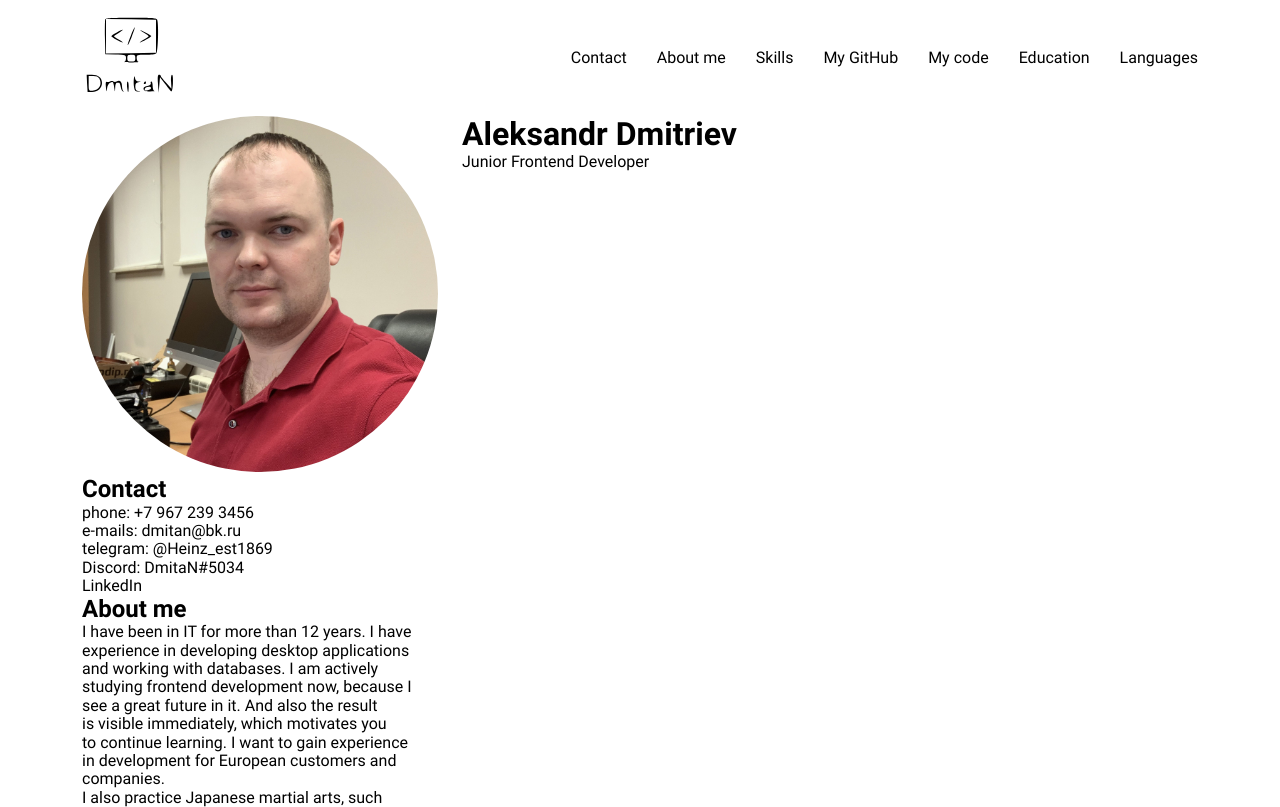
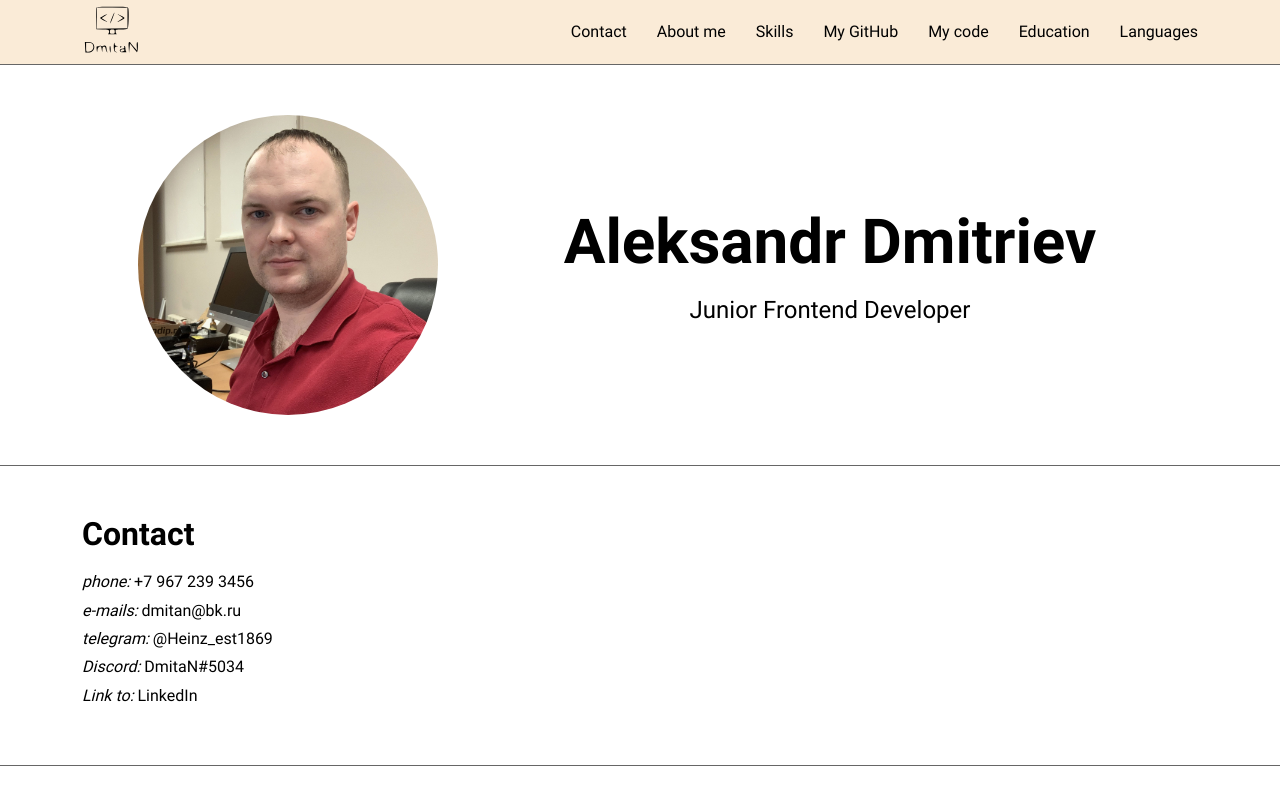
Before and after one commit to DmitaN/rsschool-cv, a plain HTML site: page index.html in a window 1280 px wide. Shown: the top 807 px of the page. Drawn offline with nearby package versions, Linux system fonts and the light colour scheme.

Commit message:
feat: update index.html: section-hero and add some general classes in style.css

```diff
--- a/css/style.css
+++ b/css/style.css
@@ -80,11 +80,25 @@ p {
   margin: 0;
 }
 
+.section-reset {
+  padding-top: 50px;
+  padding-bottom: 50px;
+
+  border-bottom: 1px solid #666666;
+}
+
+.title {
+  margin-bottom: 20px;
+}
+
 /* header */
 
 .header {
-  padding-top: 15px;
-  padding-bottom: 15px;
+  padding-top: 5px;
+  padding-bottom: 5px;
+
+  background-color: #faebd7;
+  border-bottom: 1px solid #666666;
 }
 
 .header__content {
@@ -95,6 +109,10 @@ p {
   margin-right: auto;
 }
 
+.header__logo {
+  height: 50px;
+}
+
 .nav__item:not(:last-child) {
   margin-right: 30px;
 }
@@ -103,4 +121,37 @@ p {
 
 .section-hero__img {
   border-radius: 100%;
+  height: 300px;
 }
+
+.section-hero__left {
+  justify-content: flex-end;
+}
+
+.section-hero__right {
+  flex-direction: column;
+  justify-content: center;
+  align-items: center;
+}
+
+.section-hero__title {
+  font-size: 62px;
+}
+
+.section-hero__descr {
+  font-size: 24px;
+}
+
+/* section-contact */
+
+.section-contact__title {
+  font-size: 32px;
+}
+
+.section-contact__item {
+  margin-bottom: 10px;
+}
+
+.section-contact__descr {
+  font-style: italic;
+}
--- a/index.html
+++ b/index.html
@@ -51,24 +51,24 @@
     </div>
   </header>
   <main class="main">
-    <section class="section-hero">
+    <section class="section-hero section-reset">
       <div class="container section-hero__container">
         <div class="row">
-          <div class="col-lg-4">
+          <div class="col-lg-4 section-hero__left flex">
             <img src="assets/img/userpic.jpg" alt="avatar" class="section-hero__img">
           </div>
-          <div class="col-lg-8">
-            <h1 class="section-hero__title">Aleksandr Dmitriev</h1>
+          <div class="col-lg-8 section-hero__right flex">
+            <h1 class="section-hero__title title">Aleksandr Dmitriev</h1>
             <span class="section-hero__descr">Junior Frontend Developer</span>
           </div>
         </div>
       </div>
     </section>
-    <section class="section-contact" id="section-contact">
+    <section class="section-contact section-reset" id="section-contact">
       <div class="container section-contact__container">
         <div class="row">
           <div class="col-lg-4">
-            <h2 class="section-contact__title">Contact</h2>
+            <h2 class="section-contact__title title">Contact</h2>
             <ul class="section-contact__list list-reset">
               <li class="section-contact__item">
                 <span class="section-contact__descr">phone:</span>
@@ -87,6 +87,7 @@
                 <a href="#" class="section-contact__link">DmitaN#5034</a>
               </li>
               <li class="section-contact__item">
+                <span class="section-contact__descr">Link to:</span>
                 <a href="https://www.linkedin.com/in/aleksandr-dmitriev-901a161aa/"
                   class="section-contact__link">LinkedIn</a>
               </li>
@@ -95,15 +96,17 @@
         </div>
       </div>
     </section>
-    <section class="section-about" id="section-about">
+    <section class="section-about section-reset" id="section-about">
       <div class="container section-about__container">
         <div class="row">
           <div class="col-lg-4">
-            <h2 class="section-about__title">About me</h2>
+            <h2 class="section-about__title title">About me</h2>
             <p class="section-about__descr">
-              I&nbsp;have been in&nbsp;IT for more than 12&nbsp;years. I&nbsp;have experience in&nbsp;developing desktop
+              I&nbsp;have been in&nbsp;IT for more than 12&nbsp;years. I&nbsp;have experience in&nbsp;developing
+              desktop
               applications and working with databases. I&nbsp;am actively studying frontend development now,
-              because&nbsp;I see a&nbsp;great future in&nbsp;it. And also the result is&nbsp;visible immediately, which
+              because&nbsp;I see a&nbsp;great future in&nbsp;it. And also the result is&nbsp;visible immediately,
+              which
               motivates you to&nbsp;continue learning. I&nbsp;want to&nbsp;gain experience in&nbsp;development for
               European customers and companies.
             </p>
@@ -116,11 +119,11 @@
         </div>
       </div>
     </section>
-    <section class="section-skills" id="section-skills">
+    <section class="section-skills section-reset" id="section-skills">
       <div class="container section-skills__container">
         <div class="row">
           <div class="col-lg-4">
-            <h2 class="section-skills__title">My Skills</h2>
+            <h2 class="section-skills__title title">My Skills</h2>
             <ul class="section-skills__list list-reset">
               <li class="section-skills__item">
                 <span class="section-skills__item-descr">HTML</span>
@@ -148,11 +151,11 @@
         </div>
       </div>
     </section>
-    <section class="section-code">
+    <section class="section-code section-reset" id="section-code">
       <div class="container section-code__container">
         <div class="row">
           <div class="col-lg-7">
-            <h2 class="section-code__title">My code</h2>
+            <h2 class="section-code__title title">My code</h2>
             <pre class="section-code__example">
               <code class="section-code__javascript hljs language-javascript">
                 burger.addEventListener('click',
@@ -168,28 +171,29 @@
         </div>
       </div>
     </section>
-    <section class="section-education" id="section-education">
+    <section class="section-education section-reset" id="section-education">
       <div class="container section-education__container">
         <div class="row">
           <div class="col-lg-4">
-            <h2 class="section-education__title">Education</h2>
+            <h2 class="section-education__title title">Education</h2>
             <p class="section-education__descr">
               I&nbsp;graduated from the Ural State Mining University in&nbsp;Yekaterinburg with a&nbsp;degree
               in&nbsp;Automated Information Processing and Management Systems in&nbsp;2010.
             </p>
             <p class="section-education__descr">
-              I&nbsp;am continuing my&nbsp;training on&nbsp;the Skillbox platform as&nbsp;a&nbsp;frontend developer now.
+              I&nbsp;am continuing my&nbsp;training on&nbsp;the Skillbox platform as&nbsp;a&nbsp;frontend developer
+              now.
               And I&rsquo;m also starting to&nbsp;study at&nbsp;RS&nbsp;School in&nbsp;the same direction
             </p>
           </div>
         </div>
       </div>
     </section>
-    <section class="section-languages" id="section-languages">
+    <section class="section-languages section-reset" id="section-languages">
       <div class="container section-languages__container">
         <div class="row">
           <div class="col-lg-4">
-            <h2 class="section-languages__title">Languages</h2>
+            <h2 class="section-languages__title title">Languages</h2>
             <ul class="section-languages__list list-reset">
               <li class="section-languages__item">
                 <strong class="section-languages__item-title">English</strong>
@@ -209,6 +213,7 @@
     <div class="container footer__container flex">
       <div class="row">
         <div class="col-lg-12">
+          <span class="footer__year">© 2022</span>
           <a href="https://github.com/DmitaN/" target="_blank" class="footer__link">My GitHub</a>
           <a href="https://rs.school/js/" target="_blank" class="footer__link">
             <img src="assets/img/rs_school_js.svg" alt="footer_logo" class="footer__logo">
```
